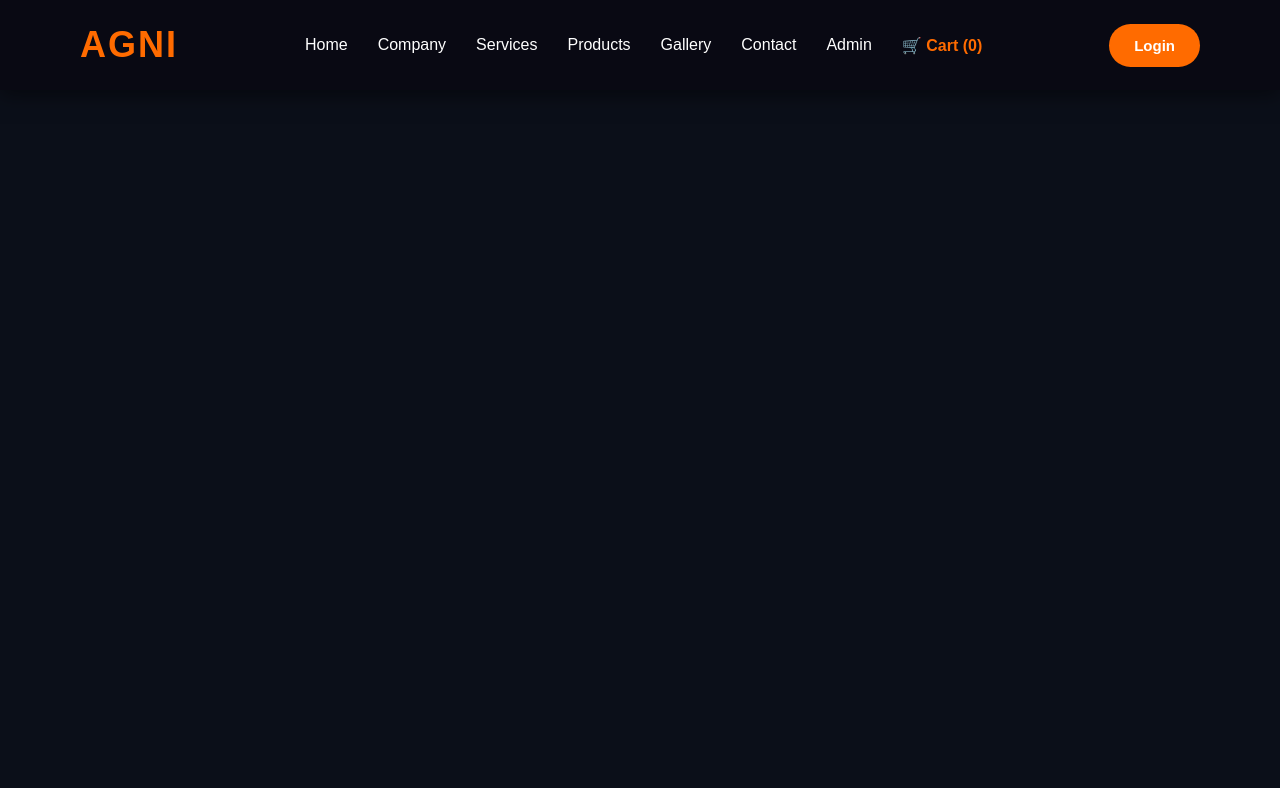
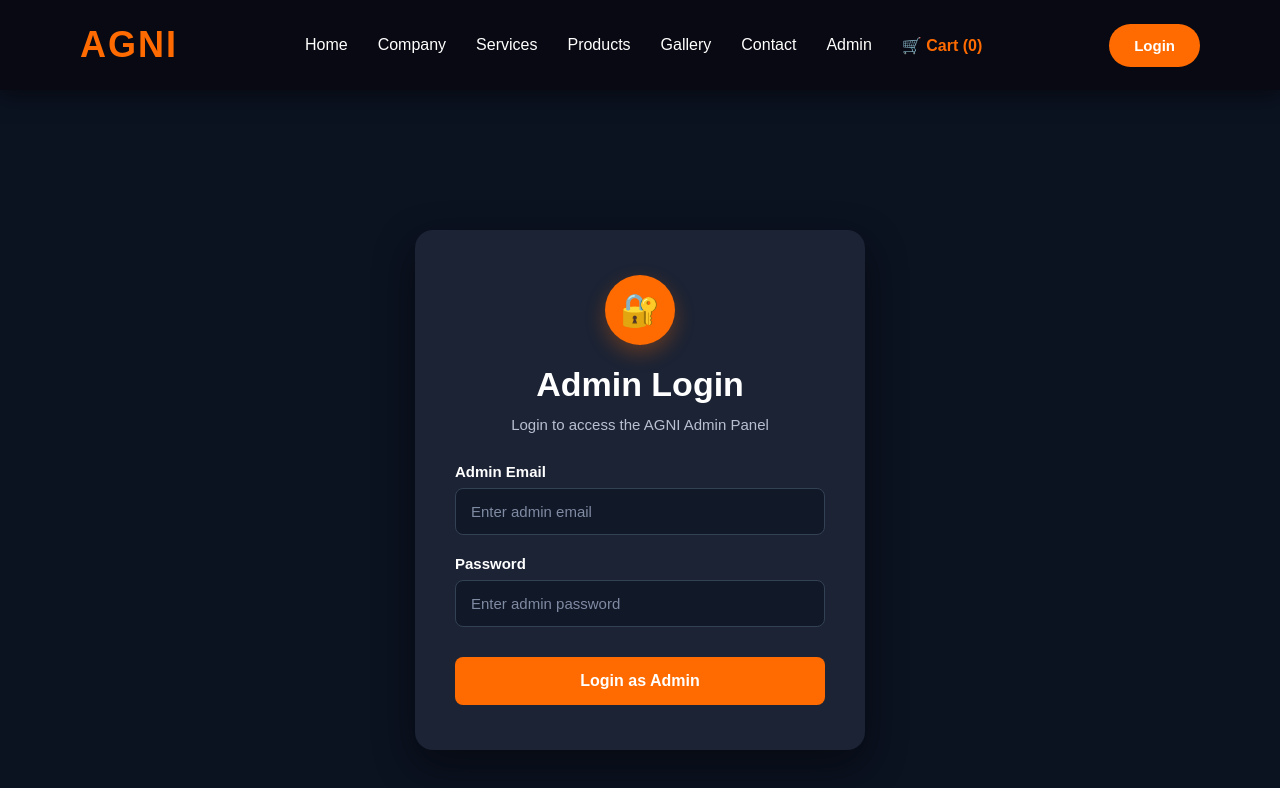
Before and after one commit to Muneeb-ur-rehman543/agni-industry, a React (Vite) app in the folder client/: page /admin-login in a window 1280 px wide. Shown: the top 788 px of the page. Built offline with nearby package versions, Linux system fonts and the light colour scheme.

Commit message:
Admin login

```diff
--- a/client/src/App.jsx
+++ b/client/src/App.jsx
@@ -1,4 +1,4 @@
-import { BrowserRouter, Routes, Route } from "react-router-dom";
+import { BrowserRouter, Routes, Route, Navigate } from "react-router-dom";
 
 import Navbar from "./components/Navbar";
 
@@ -8,6 +8,7 @@ import Company from "./pages/Company";
 import Services from "./components/Services";
 import Gallery from "./pages/Gallery";
 import Admin from "./pages/Admin";
+import AdminLogin from "./pages/AdminLogin";
 import Products from "./pages/Products";
 import Contact from "./pages/Contact";
 import Cart from "./pages/Cart";
@@ -25,6 +26,10 @@ import CartProvider from "./context/CartContext";
 import ProductDetail from "./components/ProductDetail";
 
 function App() {
+  // Check whether admin is logged in
+  const isAdminLoggedIn =
+    localStorage.getItem("adminLoggedIn") === "true";
+
   return (
     <CartProvider>
       <BrowserRouter>
@@ -33,28 +38,93 @@ function App() {
         <Navbar />
 
         <Routes>
-          {/* Main Pages */}
+
+          {/* =========================
+              MAIN PAGES
+          ========================= */}
+
           <Route path="/" element={<Home />} />
+
           <Route path="/company" element={<Company />} />
+
           <Route path="/services" element={<Services />} />
+
           <Route path="/gallery" element={<Gallery />} />
-          <Route path="/admin" element={<Admin />} />
+
           <Route path="/products" element={<Products />} />
+
           <Route path="/contact" element={<Contact />} />
 
-          {/* Login, Register & Forgot Password */}
-          <Route path="/login" element={<Login />} />
-          <Route path="/register" element={<Register />} />
-          <Route path="/forgot-password" element={<ForgotPassword />} />
+          {/* =========================
+              ADMIN LOGIN
+          ========================= */}
 
-          {/* Product Detail */}
-          <Route path="/product/:id" element={<ProductDetail />} />
+          <Route
+            path="/admin-login"
+            element={<AdminLogin />}
+          />
 
-          {/* Cart */}
-          <Route path="/cart" element={<Cart />} />
+          {/* =========================
+              PROTECTED ADMIN PANEL
+          ========================= */}
 
-          {/* Checkout */}
-          <Route path="/checkout" element={<Checkout />} />
+          <Route
+            path="/admin"
+            element={
+              isAdminLoggedIn ? (
+                <Admin />
+              ) : (
+                <Navigate to="/admin-login" replace />
+              )
+            }
+          />
+
+          {/* =========================
+              USER LOGIN
+          ========================= */}
+
+          <Route
+            path="/login"
+            element={<Login />}
+          />
+
+          <Route
+            path="/register"
+            element={<Register />}
+          />
+
+          <Route
+            path="/forgot-password"
+            element={<ForgotPassword />}
+          />
+
+          {/* =========================
+              PRODUCT DETAIL
+          ========================= */}
+
+          <Route
+            path="/product/:id"
+            element={<ProductDetail />}
+          />
+
+          {/* =========================
+              CART
+          ========================= */}
+
+          <Route
+            path="/cart"
+            element={<Cart />}
+          />
+
+          {/* =========================
+              CHECKOUT
+          ========================= */}
+
+          <Route
+            path="/checkout"
+            element={<Checkout />}
+          />
+
         </Routes>
 
       </BrowserRouter>
--- a/client/src/components/Navbar.jsx
+++ b/client/src/components/Navbar.jsx
@@ -22,14 +22,27 @@ function Navbar() {
 
   const user = getUser();
 
+  // Check admin login
+  const isAdminLoggedIn =
+    localStorage.getItem("adminLoggedIn") === "true";
+
   const closeMenu = () => {
     setMenuOpen(false);
   };
 
+  // User logout
   const handleLogout = () => {
     localStorage.removeItem("user");
     closeMenu();
     navigate("/login");
+    window.location.reload();
+  };
+
+  // Admin logout
+  const handleAdminLogout = () => {
+    localStorage.removeItem("adminLoggedIn");
+    closeMenu();
+    navigate("/admin-login");
     window.location.reload();
   };
 
@@ -89,8 +102,12 @@ function Navbar() {
           </Link>
         </li>
 
+        {/* Admin */}
         <li>
-          <Link to="/admin" onClick={closeMenu}>
+          <Link
+            to={isAdminLoggedIn ? "/admin" : "/admin-login"}
+            onClick={closeMenu}
+          >
             Admin
           </Link>
         </li>
@@ -108,9 +125,28 @@ function Navbar() {
 
       </ul>
 
-      {/* Login / User Name */}
-      {user ? (
+      {/* =========================
+          USER / ADMIN LOGIN
+      ========================= */}
+
+      {isAdminLoggedIn ? (
         <div className="user-menu desktop-quote">
+
+          <span className="user-name">
+            🔐 Admin
+          </span>
+
+          <button
+            className="logout-btn"
+            onClick={handleAdminLogout}
+          >
+            Admin Logout
+          </button>
+
+        </div>
+      ) : user ? (
+        <div className="user-menu desktop-quote">
+
           <span className="user-name">
             👤 {userName}
           </span>
@@ -121,6 +157,7 @@ function Navbar() {
           >
             Logout
           </button>
+
         </div>
       ) : (
         <Link
--- /dev/null
+++ b/client/src/pages/AdminLogin.css
@@ -0,0 +1,188 @@
+/* ================================
+   ADMIN LOGIN PAGE
+================================ */
+
+.admin-login-page {
+  min-height: 100vh;
+  margin-top: 90px;
+  padding: 60px 20px;
+
+  display: flex;
+  justify-content: center;
+  align-items: center;
+
+  background: #0b1220;
+  box-sizing: border-box;
+}
+
+/* ================================
+   LOGIN CARD
+================================ */
+
+.admin-login-card {
+  width: 100%;
+  max-width: 450px;
+
+  padding: 45px 40px;
+
+  background: #1b2334;
+  border-radius: 18px;
+
+  box-shadow: 0 15px 40px rgba(0, 0, 0, 0.45);
+
+  box-sizing: border-box;
+}
+
+/* ================================
+   ICON
+================================ */
+
+.admin-login-icon {
+  width: 70px;
+  height: 70px;
+
+  margin: 0 auto 20px;
+
+  display: flex;
+  justify-content: center;
+  align-items: center;
+
+  background: #ff6b00;
+  border-radius: 50%;
+
+  font-size: 32px;
+
+  box-shadow: 0 8px 20px rgba(255, 107, 0, 0.3);
+}
+
+/* ================================
+   HEADING
+================================ */
+
+.admin-login-card h1 {
+  margin: 0;
+
+  color: white;
+
+  text-align: center;
+
+  font-size: 34px;
+  font-weight: bold;
+}
+
+.admin-login-card > p {
+  margin: 12px 0 30px;
+
+  color: #b8c0d0;
+
+  text-align: center;
+
+  font-size: 15px;
+}
+
+/* ================================
+   INPUT GROUP
+================================ */
+
+.admin-input-group {
+  margin-bottom: 20px;
+}
+
+.admin-input-group label {
+  display: block;
+
+  margin-bottom: 8px;
+
+  color: white;
+
+  font-size: 15px;
+  font-weight: bold;
+}
+
+/* ================================
+   INPUTS
+================================ */
+
+.admin-input-group input {
+  width: 100%;
+
+  padding: 14px 15px;
+
+  background: #111827;
+
+  border: 1px solid #334155;
+  border-radius: 8px;
+
+  color: white;
+
+  font-size: 15px;
+
+  outline: none;
+
+  box-sizing: border-box;
+
+  transition: 0.3s;
+}
+
+.admin-input-group input::placeholder {
+  color: #7f8aa3;
+}
+
+.admin-input-group input:focus {
+  border-color: #ff6b00;
+
+  box-shadow: 0 0 0 2px rgba(255, 107, 0, 0.15);
+}
+
+/* ================================
+   LOGIN BUTTON
+================================ */
+
+.admin-login-btn {
+  width: 100%;
+
+  padding: 15px;
+
+  margin-top: 10px;
+
+  border: none;
+  border-radius: 8px;
+
+  background: #ff6b00;
+
+  color: white;
+
+  font-size: 16px;
+  font-weight: bold;
+
+  cursor: pointer;
+
+  transition: 0.3s;
+}
+
+.admin-login-btn:hover {
+  background: #ff8126;
+
+  transform: translateY(-2px);
+
+  box-shadow: 0 8px 20px rgba(255, 107, 0, 0.25);
+}
+
+/* ================================
+   MOBILE
+================================ */
+
+@media (max-width: 600px) {
+  .admin-login-page {
+    margin-top: 70px;
+    padding: 40px 15px;
+  }
+
+  .admin-login-card {
+    padding: 35px 25px;
+  }
+
+  .admin-login-card h1 {
+    font-size: 28px;
+  }
+}
--- /dev/null
+++ b/client/src/pages/AdminLogin.jsx
@@ -0,0 +1,78 @@
+import { useState } from "react";
+import { useNavigate } from "react-router-dom";
+import "./AdminLogin.css";
+
+function AdminLogin() {
+  const [email, setEmail] = useState("");
+  const [password, setPassword] = useState("");
+
+  const navigate = useNavigate();
+
+  const handleLogin = (e) => {
+    e.preventDefault();
+
+    // Admin credentials
+    const adminEmail = "admin@agni.com";
+    const adminPassword = "admin123";
+
+    if (email === adminEmail && password === adminPassword) {
+      localStorage.setItem("adminLoggedIn", "true");
+
+      alert("Admin login successful! 🎉");
+
+      window.location.href = "/admin";
+    } else {
+      alert("Invalid Admin Email or Password ❌");
+    }
+  };
+
+  return (
+    <div className="admin-login-page">
+      <div className="admin-login-card">
+
+        <div className="admin-login-icon">
+          🔐
+        </div>
+
+        <h1>Admin Login</h1>
+
+        <p>Login to access the AGNI Admin Panel</p>
+
+        <form onSubmit={handleLogin}>
+
+          <div className="admin-input-group">
+            <label>Admin Email</label>
+
+            <input
+              type="email"
+              placeholder="Enter admin email"
+              value={email}
+              onChange={(e) => setEmail(e.target.value)}
+              required
+            />
+          </div>
+
+          <div className="admin-input-group">
+            <label>Password</label>
+
+            <input
+              type="password"
+              placeholder="Enter admin password"
+              value={password}
+              onChange={(e) => setPassword(e.target.value)}
+              required
+            />
+          </div>
+
+          <button type="submit" className="admin-login-btn">
+            Login as Admin
+          </button>
+
+        </form>
+
+      </div>
+    </div>
+  );
+}
+
+export default AdminLogin;
```
